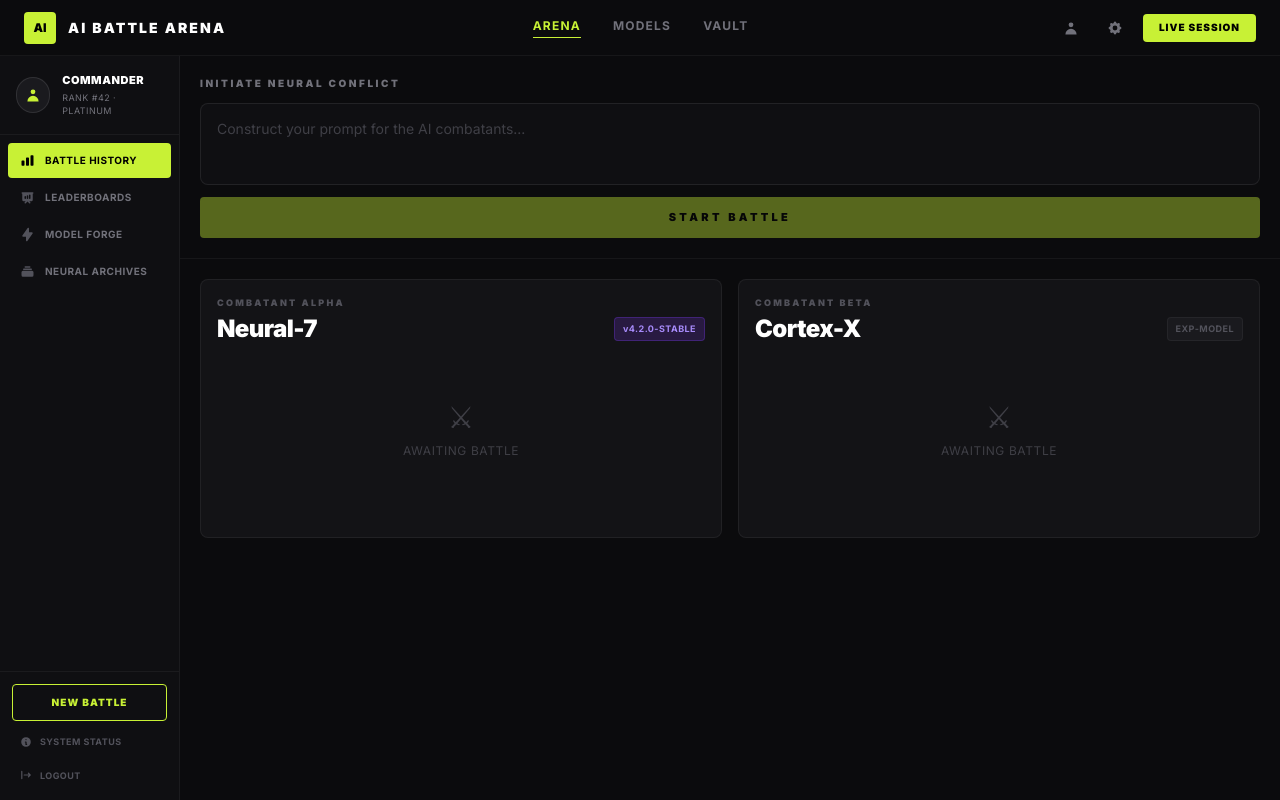
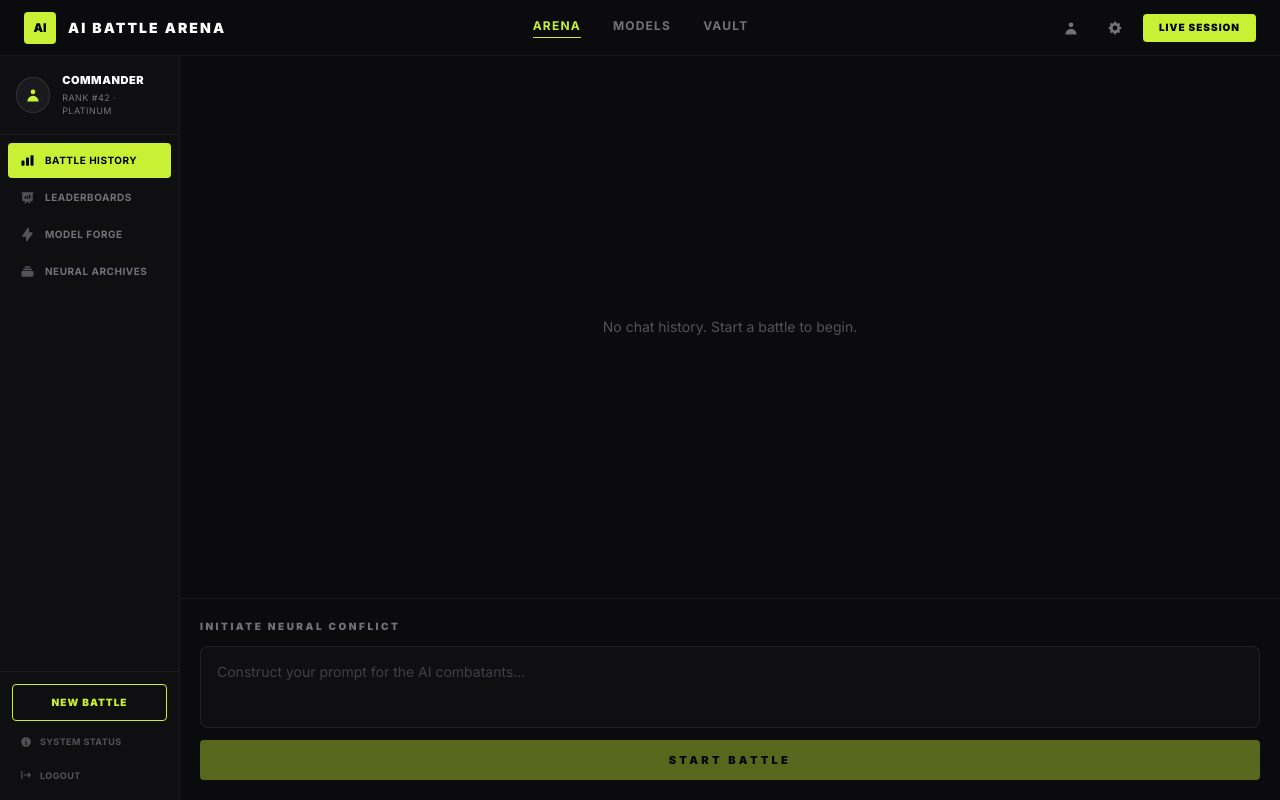
Before and after one commit to rajfine/AI-Battle-Arena, a React (Vite) app in the folder Client/: page / in a window 1280 px wide. Built offline with nearby package versions, Linux system fonts and the light colour scheme.

Commit message:
ui change

```diff
--- a/Client/src/app/App.jsx
+++ b/Client/src/app/App.jsx
@@ -1,4 +1,4 @@
-import React, { useState, useCallback } from 'react'
+import React, { useState, useCallback, useRef, useEffect } from 'react'
 import Header from '../components/Header'
 import Sidebar from '../components/Sidebar'
 import PromptInput from '../components/PromptInput'
@@ -8,11 +8,40 @@ import './App.css'
 
 const App = () => {
     const [isLoading, setIsLoading] = useState(false)
-    const [battleResult, setBattleResult] = useState(null)
+    const [chatRounds, setChatRounds] = useState([])
+    const messagesEndRef = useRef(null)
+
+    const scrollToBottom = () => {
+        messagesEndRef.current?.scrollIntoView({ behavior: 'smooth' })
+    }
+
+    useEffect(() => {
+        scrollToBottom()
+    }, [chatRounds])
 
     const startBattle = useCallback(async (prompt) => {
         setIsLoading(true)
-        setBattleResult(null)
+
+        setChatRounds(prev => [...prev, {
+            id: Date.now(),
+            prompt,
+            isLoading: true,
+            solution1: null,
+            solution2: null,
+            score1: null,
+            score2: null,
+            speed1: null,
+            speed2: null
+        }])
+
+        const mockData = {
+            solution1: `To implement a secure WebSocket handshake in a distributed environment using Redis as the pub/sub backbone, you should consider the following architectural pattern:\n\n\`\`\`javascript\nconst WebSocket = require('ws');\nconst redis = require('redis');\n\nconst wss = new WebSocket.Server({ port: 8080 });\nconst pub = redis.createClient();\nconst sub = redis.createClient();\n\nsub.subscribe('chat_channel');\n\nwss.on('connection', (ws) => {\n  ws.on('message', (message) => {\n    pub.publish('chat_channel', message);\n  });\n});\`\`\``,
+            solution2: `A robust approach for handling distributed WebSocket connections involves a central Gateway API and a message broker. Here's a simplified version focusing on the connection logic and state synchronization.\n\n\`\`\`python\nimport asyncio\nimport websockets\n\nasync def handler(websocket, path):\n    data = await websocket.recv()\n    print(f"Data received: {data}")\n    await websocket.send("Auth OK")\n\nstart_server = websockets.serve(handler, 'localhost', 8765)\nasyncio.get_event_loop().run_until_complete(start_server)\nasyncio.get_event_loop().run_forever()\`\`\``,
+            score1: 98,
+            score2: 82,
+            speed1: 240,
+            speed2: 410,
+        }
 
         try {
             const res = await fetch('http://localhost:8000/battle', {
@@ -23,31 +52,42 @@ const App = () => {
             if (!res.ok) throw new Error(`${res.status}`)
             const data = await res.json()
 
-            setBattleResult({
-                solution1: data.solution_1 || '',
-                solution2: data.solution_2 || '',
-                score1: data.judge_recommendation?.solution_1_score ?? 0,
-                score2: data.judge_recommendation?.solution_2_score ?? 0,
+            setChatRounds(prev => {
+                const newRounds = [...prev]
+                const last = { ...newRounds[newRounds.length - 1] }
+                last.solution1 = data.solution_1 || mockData.solution1
+                last.solution2 = data.solution_2 || mockData.solution2
+                last.score1 = data.judge_recommendation?.solution_1_score ?? mockData.score1
+                last.score2 = data.judge_recommendation?.solution_2_score ?? mockData.score2
+                last.speed1 = mockData.speed1
+                last.speed2 = mockData.speed2
+                last.isLoading = false
+                newRounds[newRounds.length - 1] = last
+                return newRounds
             })
+            setIsLoading(false)
         } catch {
-            // Mock data for dev/testing when backend is unreachable
-            setBattleResult({
-                solution1: `To implement a secure WebSocket handshake in a distributed environment using Redis as the pub/sub backbone, you should consider the following architectural pattern:\n\n\`\`\`javascript\nconst WebSocket = require('ws');\nconst redis = require('redis');\n\nconst wss = new WebSocket.Server({ port: 8080 });\nconst pub = redis.createClient();\nconst sub = redis.createClient();\n\nsub.subscribe('chat_channel');\n\nwss.on('connection', (ws) => {\n  ws.on('message', (message) => {\n    pub.publish('chat_channel', message);\n  });\n});\`\`\``,
-                solution2: `A robust approach for handling distributed WebSocket connections involves a central Gateway API and a message broker. Here's a simplified version focusing on the connection logic and state synchronization.\n\n\`\`\`python\nimport asyncio\nimport websockets\n\nasync def handler(websocket, path):\n    data = await websocket.recv()\n    print(f"Data received: {data}")\n    await websocket.send("Authenticated")\n\nstart_server = websockets.serve(handler, 'localhost', 8765)\nasyncio.get_event_loop().run_until_complete(start_server)\nasyncio.get_event_loop().run_forever()\`\`\``,
-                score1: 98,
-                score2: 240,
+            setTimeout(() => {
+                setChatRounds(prev => {
+                    const newRounds = [...prev]
+                    if (newRounds.length === 0) return newRounds;
+                    const last = { ...newRounds[newRounds.length - 1] }
+                    last.solution1 = mockData.solution1
+                    last.solution2 = mockData.solution2
+                    last.score1 = mockData.score1
+                    last.score2 = mockData.score2
+                    last.speed1 = mockData.speed1
+                    last.speed2 = mockData.speed2
+                    last.isLoading = false
+                    newRounds[newRounds.length - 1] = last
+                    return newRounds
                 })
-        } finally {
                 setIsLoading(false)
+            }, 1000)
         }
     }, [])
 
-    const resetBattle = () => setBattleResult(null)
-
-    const winner = battleResult
-        ? battleResult.score1 > battleResult.score2 ? 1
-            : battleResult.score2 > battleResult.score1 ? 2 : 0
-        : null
+    const resetBattle = () => setChatRounds([])
 
     return (
         <div className="flex flex-col h-screen bg-[#0b0b0d] overflow-hidden">
@@ -56,24 +96,52 @@ const App = () => {
                 <Sidebar onNewBattle={resetBattle} />
 
                 {/* Main content */}
-                <main className="flex-1 flex flex-col min-w-0 overflow-hidden">
-                    <PromptInput onSubmit={startBattle} isLoading={isLoading} />
+                <main className="flex-1 flex flex-col min-w-0 overflow-hidden relative">
+                    <div className="flex-1 min-h-0 overflow-y-auto flex flex-col pt-8 pb-4">
+                        {chatRounds.length === 0 && (
+                            <div className="flex-1 flex items-center justify-center text-[#52525b] text-sm">
+                                No chat history. Start a battle to begin.
+                            </div>
+                        )}
+                        {chatRounds.map((round) => {
+                            const winner = (!round.isLoading && round.score1 !== null)
+                                ? (round.score1 > round.score2 ? 1 : round.score2 > round.score1 ? 2 : 0)
+                                : null
 
-                    <div className="flex-1 min-h-0 overflow-y-auto">
+                            return (
+                                <div key={round.id} className="flex flex-col mb-10 w-full shrink-0">
+                                    <div className="flex justify-end mb-6 px-5 w-full">
+                                        <div className="bg-[#1a1a1e] border border-white/10 rounded-2xl p-4 md:max-w-[70%] max-w-[90%] relative rounded-tr-sm">
+                                            <p className="text-[#e5e1e4] text-[13px] md:text-sm italic leading-relaxed whitespace-pre-wrap break-words">
+                                                {`"${round.prompt}"`}
+                                            </p>
+                                        </div>
+                                    </div>
+
                                     <BattleSection
-                            solution1={battleResult?.solution1}
-                            solution2={battleResult?.solution2}
-                            isLoading={isLoading}
+                                        solution1={round.solution1}
+                                        solution2={round.solution2}
+                                        isLoading={round.isLoading}
                                         winner={winner}
+                                        acc1={round.score1}
+                                        acc2={round.score2}
+                                        speed1={round.speed1}
+                                        speed2={round.speed2}
                                     />
 
-                        {!isLoading && battleResult && (
+                                    {!round.isLoading && round.score1 !== null && (
                                         <JudgeResult
-                                score1={battleResult.score1}
-                                score2={battleResult.score2}
                                             winnerName={winner === 1 ? 'NEURAL-7' : winner === 2 ? 'CORTEX-X' : 'TIE'}
                                         />
                                     )}
+                                </div>
+                            )
+                        })}
+                        <div ref={messagesEndRef} className="h-4" />
+                    </div>
+
+                    <div className="shrink-0 bg-[#0b0b0d]">
+                        <PromptInput onSubmit={startBattle} isLoading={isLoading} />
                     </div>
                 </main>
             </div>
--- a/Client/src/components/BattleSection.jsx
+++ b/Client/src/components/BattleSection.jsx
@@ -1,8 +1,8 @@
 import React from 'react'
 import AIPanel from './AIPanel'
 
-const BattleSection = ({ solution1, solution2, isLoading, winner }) => (
-    <div className="grid grid-cols-1 md:grid-cols-2 gap-4 p-5 flex-1 min-h-0 overflow-y-auto">
+const BattleSection = ({ solution1, solution2, isLoading, winner, acc1, acc2, speed1, speed2 }) => (
+    <div className="grid grid-cols-1 md:grid-cols-2 gap-4 px-5 pb-5 w-full">
         <AIPanel
             label="COMBATANT ALPHA"
             modelName="Neural-7"
@@ -11,6 +11,8 @@ const BattleSection = ({ solution1, solution2, isLoading, winner }) => (
             solution={solution1}
             isLoading={isLoading}
             isWinner={winner === 1}
+            accuracy={acc1}
+            speed={speed1}
         />
         <AIPanel
             label="COMBATANT BETA"
@@ -20,6 +22,8 @@ const BattleSection = ({ solution1, solution2, isLoading, winner }) => (
             solution={solution2}
             isLoading={isLoading}
             isWinner={winner === 2}
+            accuracy={acc2}
+            speed={speed2}
         />
     </div>
 )
--- a/Client/src/components/JudgeResult.jsx
+++ b/Client/src/components/JudgeResult.jsx
@@ -1,15 +1,8 @@
 import React, { useEffect, useState } from 'react'
 
-const JudgeResult = ({ score1, score2, analysis, winnerName }) => {
+const JudgeResult = ({ analysis, winnerName }) => {
     const [visible, setVisible] = useState(false)
     useEffect(() => { const t = setTimeout(() => setVisible(true), 80); return () => clearTimeout(t) }, [])
-
-    if (score1 === undefined || score2 === undefined) return null
-
-    const total = Math.max(score1 + score2, 1)
-    const bar1pct = Math.round((score1 / total) * 100)
-    const bar2pct = Math.round((score2 / total) * 100)
-    const winner = score1 > score2 ? 1 : score2 > score1 ? 2 : 0
 
     // For radar/pentagon chart — simplified as a visual element
     const HexChart = () => (
@@ -48,36 +41,6 @@ const JudgeResult = ({ score1, score2, analysis, winnerName }) => {
 
             {/* Content */}
             <div className="flex gap-6 p-5">
-                {/* Left — metrics */}
-                <div className="flex-1 space-y-4">
-                    {/* Accuracy */}
-                    <div>
-                        <div className="flex items-center justify-between mb-1.5">
-                            <span className="text-[9px] font-black tracking-widest text-[#71717a] uppercase">Accuracy</span>
-                            <span className="text-[11px] font-black text-[#c8f135]">{score1}%</span>
-                        </div>
-                        <div className="h-1.5 rounded-full bg-[#1a1a1e] overflow-hidden">
-                            <div
-                                className="h-full rounded-full bg-[#c8f135] animate-bar"
-                                style={{ width: visible ? `${bar1pct}%` : '0%', transition: 'width 1s ease' }}
-                            />
-                        </div>
-                    </div>
-                    {/* Speed */}
-                    <div>
-                        <div className="flex items-center justify-between mb-1.5">
-                            <span className="text-[9px] font-black tracking-widest text-[#71717a] uppercase">Speed</span>
-                            <span className="text-[11px] font-black text-[#7c3aed]">{score2}ms</span>
-                        </div>
-                        <div className="h-1.5 rounded-full bg-[#1a1a1e] overflow-hidden">
-                            <div
-                                className="h-full rounded-full bg-[#7c3aed]"
-                                style={{ width: visible ? `${bar2pct}%` : '0%', transition: 'width 1.2s ease' }}
-                            />
-                        </div>
-                    </div>
-                </div>
-
                 {/* Center — radar */}
                 <div className="flex items-center justify-center w-32">
                     <HexChart />
@@ -94,7 +57,7 @@ const JudgeResult = ({ score1, score2, analysis, winnerName }) => {
                             <path fillRule="evenodd" d="M6.267 3.455a3.066 3.066 0 001.745-.723 3.066 3.066 0 013.976 0 3.066 3.066 0 001.745.723 3.066 3.066 0 012.812 2.812c.051.643.304 1.254.723 1.745a3.066 3.066 0 010 3.976 3.066 3.066 0 00-.723 1.745 3.066 3.066 0 01-2.812 2.812 3.066 3.066 0 00-1.745.723 3.066 3.066 0 01-3.976 0 3.066 3.066 0 00-1.745-.723 3.066 3.066 0 01-2.812-2.812 3.066 3.066 0 00-.723-1.745 3.066 3.066 0 010-3.976 3.066 3.066 0 00.723-1.745 3.066 3.066 0 012.812-2.812zm7.44 5.252a1 1 0 00-1.414-1.414L9 10.586 7.707 9.293a1 1 0 00-1.414 1.414l2 2a1 1 0 001.414 0l4-4z" clipRule="evenodd" />
                         </svg>
                         <span className="text-[9px] font-black tracking-widest text-[#71717a] uppercase">
-                            Winner Declared: <span className="text-[#c8f135]">{winnerName || (winner === 1 ? 'NEURAL-7' : winner === 2 ? 'CORTEX-X' : 'TIE')}</span>
+                            Winner Declared: <span className="text-[#c8f135]">{winnerName || 'TIE'}</span>
                         </span>
                     </div>
                 </div>
--- a/Client/src/components/PromptInput.jsx
+++ b/Client/src/components/PromptInput.jsx
@@ -27,7 +27,7 @@ const PromptInput = ({ onSubmit, isLoading }) => {
     }
 
     return (
-        <div className="p-5 border-b border-white/5 shrink-0">
+        <div className="p-5 border-t border-white/5 shrink-0 bg-[#0b0b0d]">
             <p className="text-[10px] font-black tracking-[0.25em] text-[#71717a] mb-3 uppercase">
                 Initiate Neural Conflict
             </p>
```
Also changed, not shown: Client/src/components/AIPanel.jsx (+33 -1 lines). Lines whose indentation alone changed are shown as unchanged.
